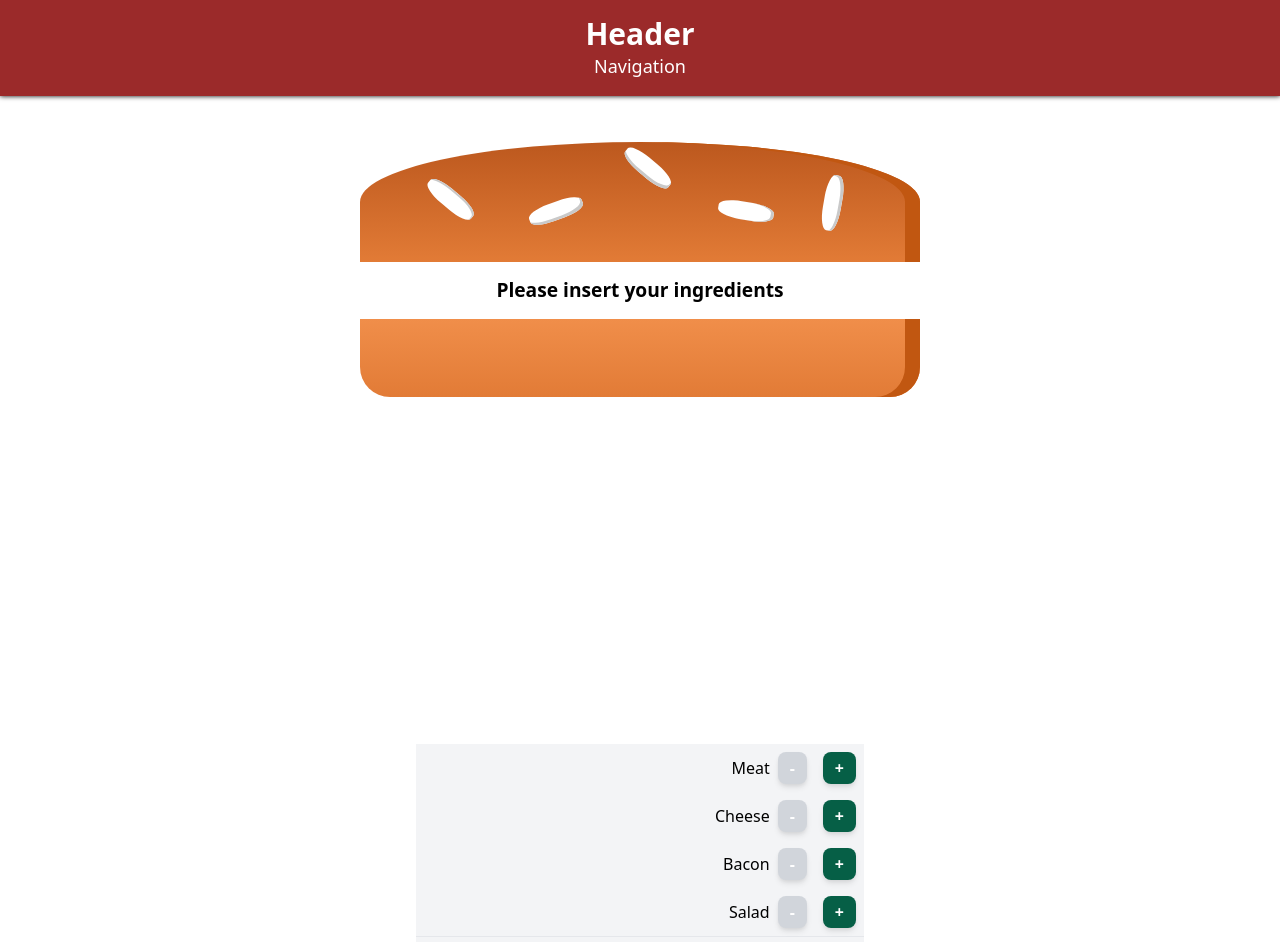
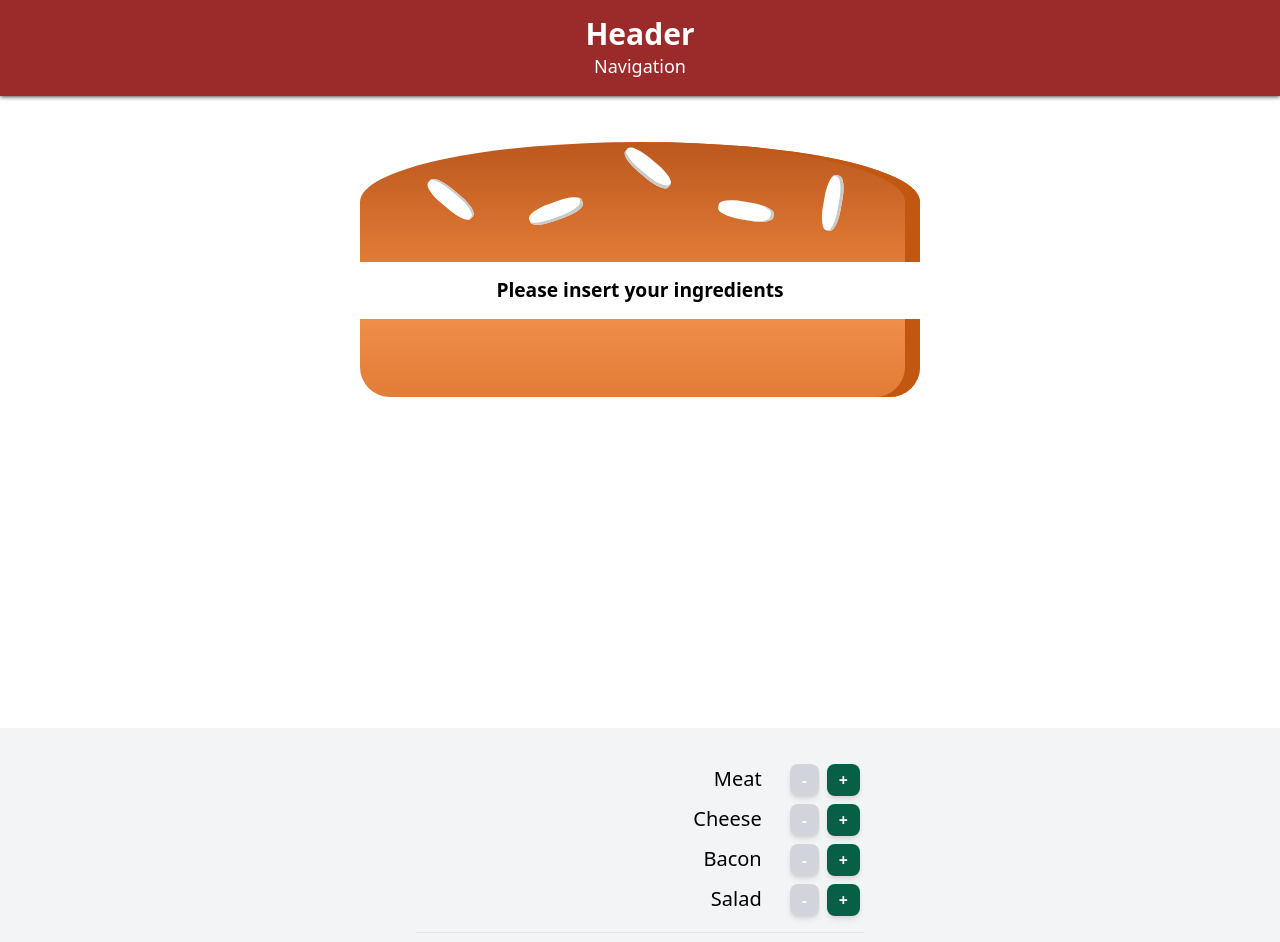
Before and after one commit to pasor1/react-burger-builder, a React (Create React App) app: page / in a window 1280 px wide. Shown: the top 942 px of the page. Built offline with nearby package versions, Linux system fonts and the light colour scheme.

Commit message:
improve controls layout

```diff
--- a/src/components/BurgerControls/BurgerControl/BurgerControl.js
+++ b/src/components/BurgerControls/BurgerControl/BurgerControl.js
@@ -3,12 +3,12 @@ import React from 'react';
 const BurgerControl = (props) => {
   return (
     <div>
-      {props.label}
+      <span className="text-xl mr-6">{props.label}</span>
       {props.disabled
-        ? <button disabled type="button" onClick={props.onClickMinus} className="py-1 px-3 m-2 bg-gray-300 text-white font-semibold rounded-lg shadow-md focus:outline-none cursor-default">-</button>
-        : <button type="button" onClick={props.onClickMinus} className="py-1 px-3 m-2 bg-red-700 text-white font-semibold rounded-lg shadow-md focus:outline-none hover:bg-red-600 hover:scale-95 transform transition duration-50 ease-in-out">-</button>
+        ? <button disabled type="button" onClick={props.onClickMinus} className="py-1 px-3 m-1 bg-gray-300 text-white font-semibold rounded-lg shadow-md focus:outline-none cursor-default">-</button>
+        : <button type="button" onClick={props.onClickMinus} className="py-1 px-3 m-1 bg-red-700 text-white font-semibold rounded-lg shadow-md focus:outline-none hover:bg-red-600 hover:scale-95 transform transition duration-50 ease-in-out">-</button>
       }
-      <button type="button" onClick={props.onClickPlus} className="py-1 px-3 m-2 bg-green-800 text-white font-semibold rounded-lg shadow-md focus:outline-none hover:bg-green-700 hover:scale-95 transform transition duration-50 ease-in-out">+</button>
+      <button type="button" onClick={props.onClickPlus} className="py-1 px-3 m-1 bg-green-800 text-white font-semibold rounded-lg shadow-md focus:outline-none hover:bg-green-700 hover:scale-95 transform transition duration-50 ease-in-out">+</button>
     </div>
   )
 }
--- a/src/components/BurgerControls/BurgerControls.js
+++ b/src/components/BurgerControls/BurgerControls.js
@@ -4,7 +4,8 @@ import { INGREDIENTS_LIST } from '../../containers/BurgerBuilder/BurgerBuilder'
 
 const BurgerControls = (props) => {
   return (
-    <div className="max-w-md mx-auto mt-4 bg-gray-100 text-right">
+    <div className="bg-gray-100 p-4">
+      <div className="max-w-md mx-auto mt-4 text-right">
         {INGREDIENTS_LIST.map((item) => (
           <BurgerControl
             key={item.ingredient}
@@ -13,8 +14,9 @@ const BurgerControls = (props) => {
             onClickPlus={() => props.onClickPlus(item.ingredient)}
             onClickMinus={() => props.onClickMinus(item.ingredient)} />
         ))}
-      <hr />
+        <hr className="my-3" />
         <p className="text-xl">TOTAL {props.total}</p>
+      </div>
     </div>
   )
 }
```
Also changed, not shown: 1 other file (tests, documents, lock files or other folders). Lines whose indentation alone changed are shown as unchanged.
